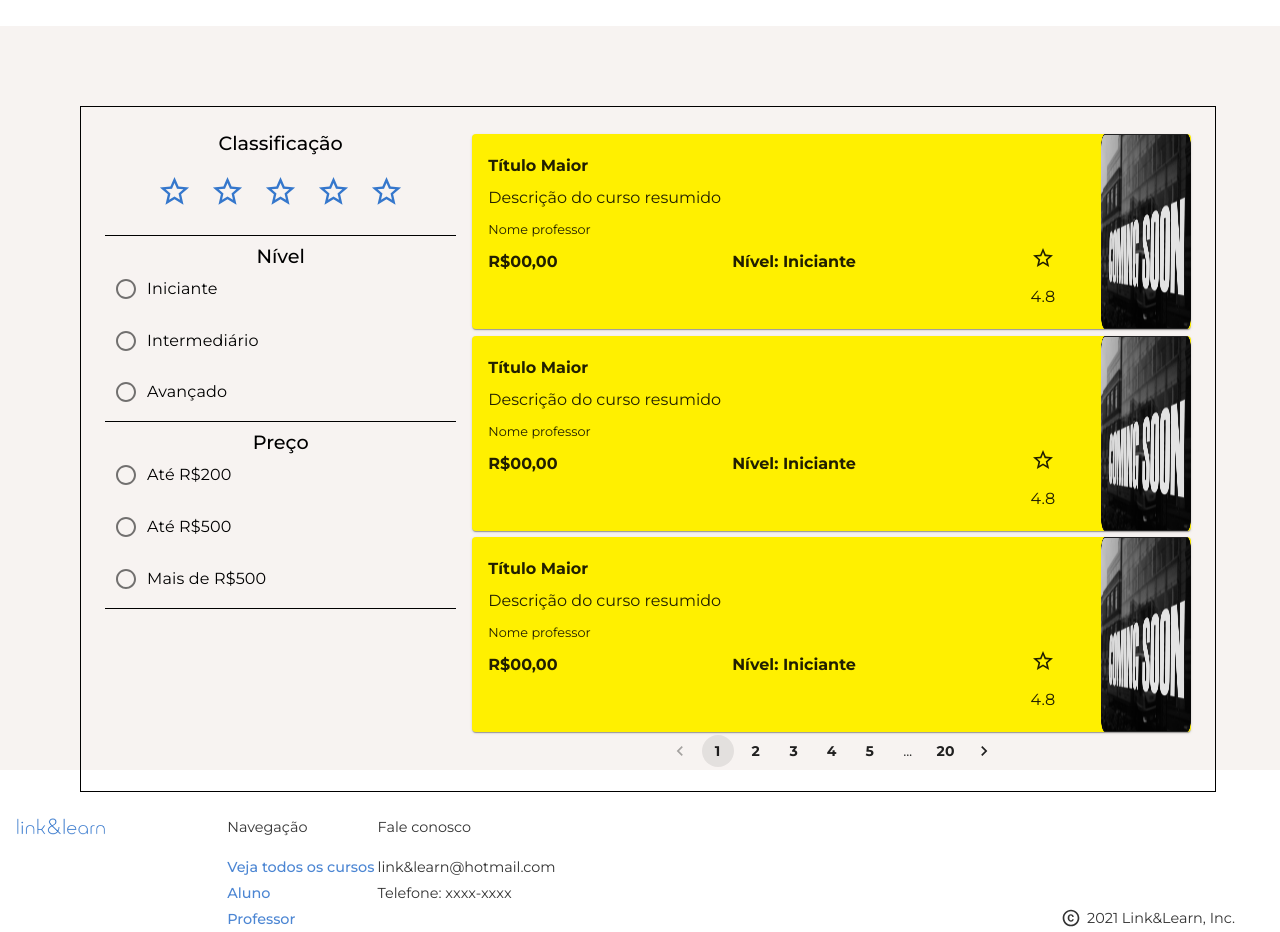
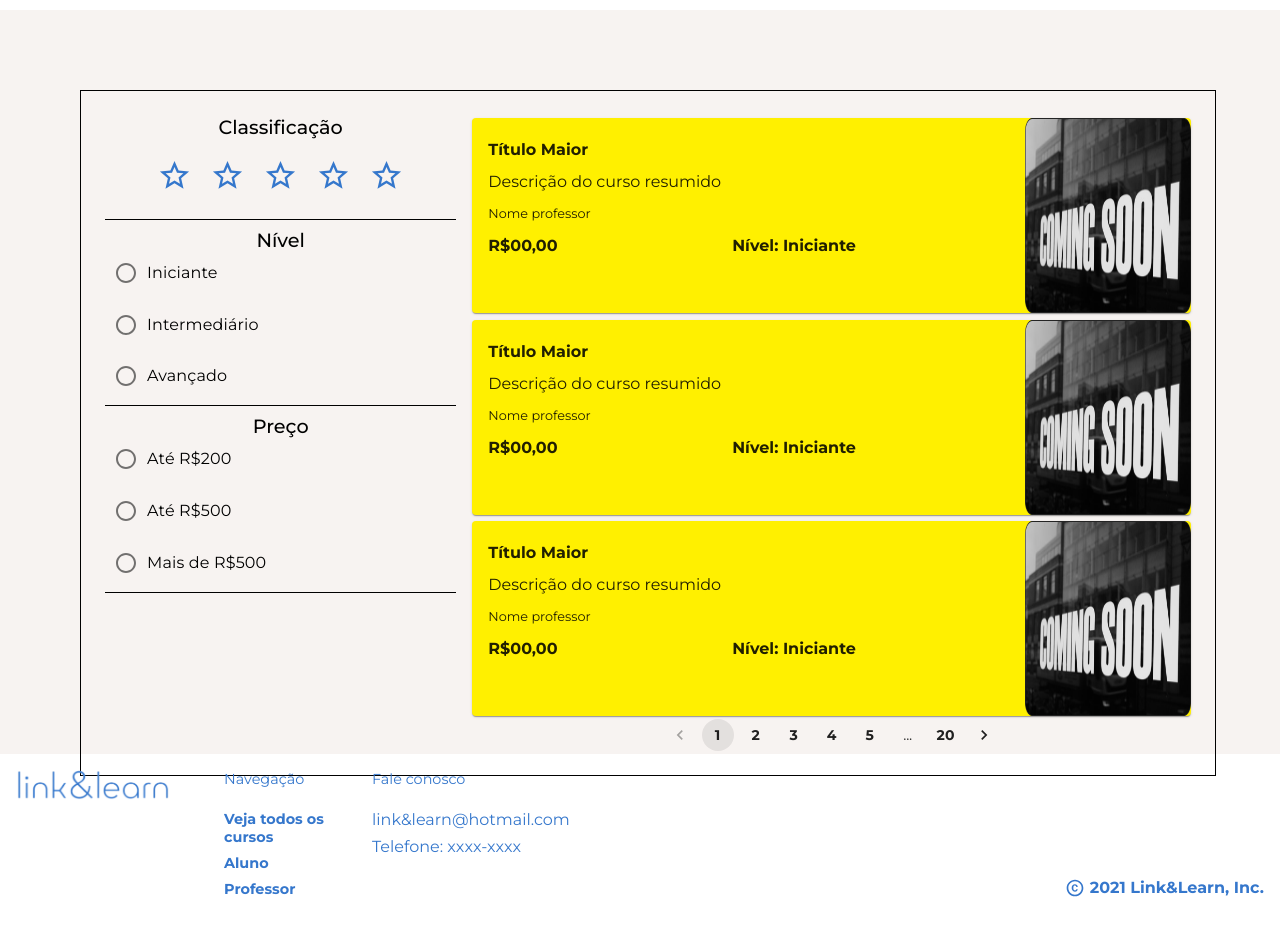
Before and after one commit to sasle/LinkNLearn, a React (Create React App) app in the folder LinkNLearn/: page /cursos in a window 1280 px wide. Shown: the part 180-1112 px from the top of the page. Built offline with nearby package versions, Linux system fonts and the light colour scheme.

Commit message:
styled components footer

```diff
--- a/LinkNLearn/src/components/Footer/index.js
+++ b/LinkNLearn/src/components/Footer/index.js
@@ -1,7 +1,7 @@
 import React from 'react';
 import { Link } from 'react-router-dom';
 import Logo from '../../assets/images/logo.png';
-import './style.css';
+import { FooterComponent } from './style.js';
 
 import CopyrightIcon from '@material-ui/icons/Copyright';
 import { Grid } from '@material-ui/core';
@@ -9,11 +9,11 @@
 
 function Footer() {
   return (
-    <footer className="footer">
+    <FooterComponent>
       <Grid container alignItems="flex-start" justifyContent="space-between">
-        <Grid item container md={2} alignItems="flex-start">
+        <Grid item container md={2}>
           <Link to='/'>
-            <img src={Logo} alt="Link & Learn logo" />
+            <img src={Logo} alt="Link&amp;Learn logo" />
           </Link>
         </Grid>
         <Grid item container md={6}>
@@ -42,21 +42,21 @@
               <h2 className="title">Fale conosco</h2>
             </Grid>
             <Grid item>
-              <p className="navigationOptions">link&learn@hotmail.com</p>
+              <p>link&amp;learn@hotmail.com</p>
             </Grid>
             <Grid item>
-              <p className="navigationOptions">Telefone: xxxx-xxxx</p>
+              <p>Telefone: xxxx-xxxx</p>
             </Grid>
           </Grid>
         </Grid>
-        <Grid item md={4} style={{ alignSelf: 'flex-end' }}>
-          <span style={{ display: 'flex', alignItems: 'center', gap: '.4em', float: 'right', paddingRight: '3em' }}>
+        <Grid item container md={4} justifyContent="flex-end" className="copyrightDiv">
+          <span>
             <CopyrightIcon fontSize="small" />
-            <p className="navigationOptions">2021 Link&Learn, Inc.</p>
+            <p>2021 Link&amp;Learn, Inc.</p>
           </span>
         </Grid>
       </Grid>
-    </footer>
+    </FooterComponent>
   );
 }
 
--- a/LinkNLearn/src/components/Footer/style.css
+++ /dev/null
@@ -1,17 +0,0 @@
-.footer {
-    margin: 3em 1em;
-    width: 99%;
-}
-
-img {
-    max-width: 7vw;
-}
-
-.title {
-    margin-bottom: 1em;
-    font-size: .9em;
-}
-
-.navigationOptions {
-    font-size: .9em;
-}
--- /dev/null
+++ b/LinkNLearn/src/components/Footer/style.js
@@ -0,0 +1,41 @@
+import styled from 'styled-components';
+
+export const FooterComponent = styled.footer`
+    margin: 0 1em;
+    padding: 1em 0;
+    overflow: hidden;
+
+    * {
+        color: #3577CC;
+    }
+
+    img {
+        min-width: 12vw;
+        width: 12vw;
+    }
+
+    .title {
+        margin-bottom: 1em;
+        font-size: .9em;
+    }
+
+    .navigationOptions {
+        font-size: .9em;
+        font-weight: 700;
+    }
+
+    .copyrightDiv {
+        align-self: flex-end;
+
+        span {
+            display: flex;
+            gap: 0.3em;
+            align-self: flex-end;
+
+            p {
+                font-weight: 600;
+            }
+        }
+    }
+
+`;
```
